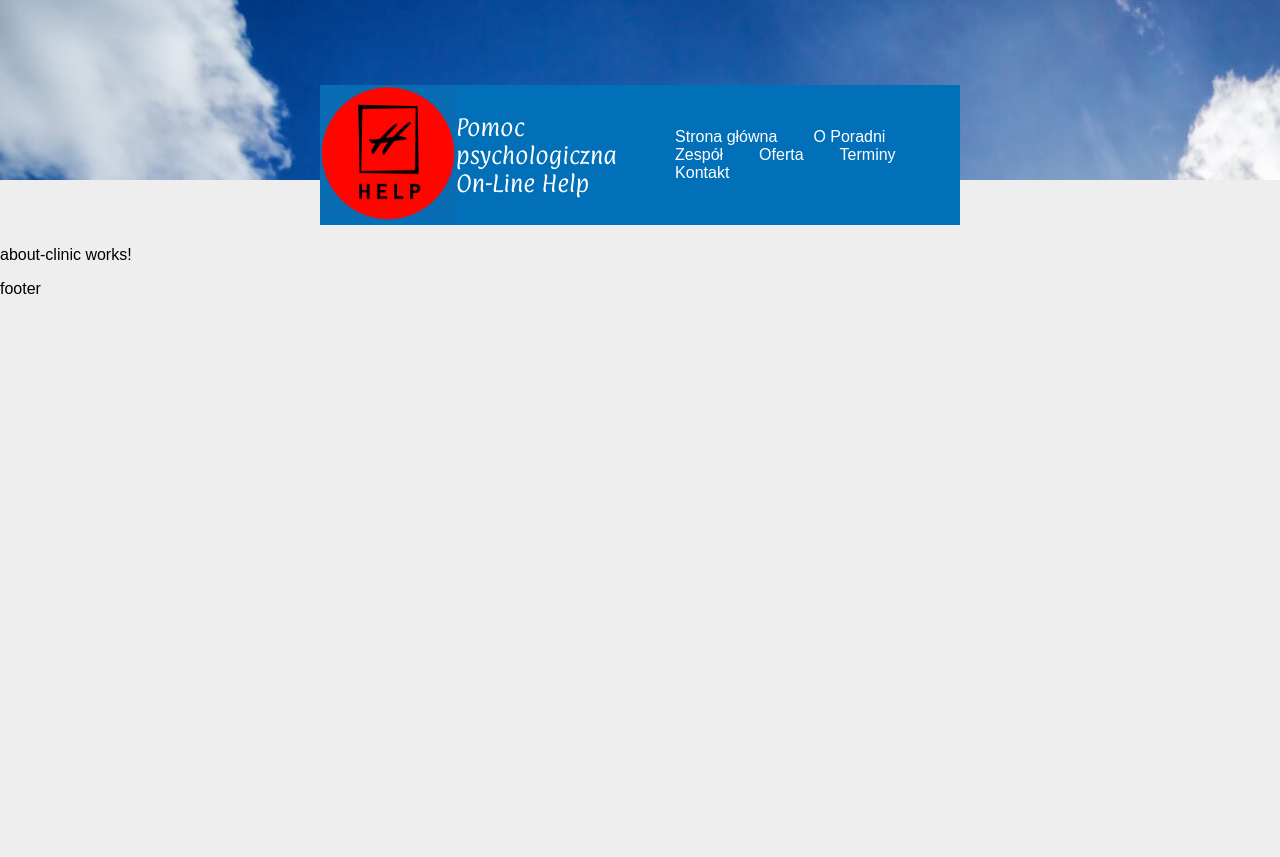
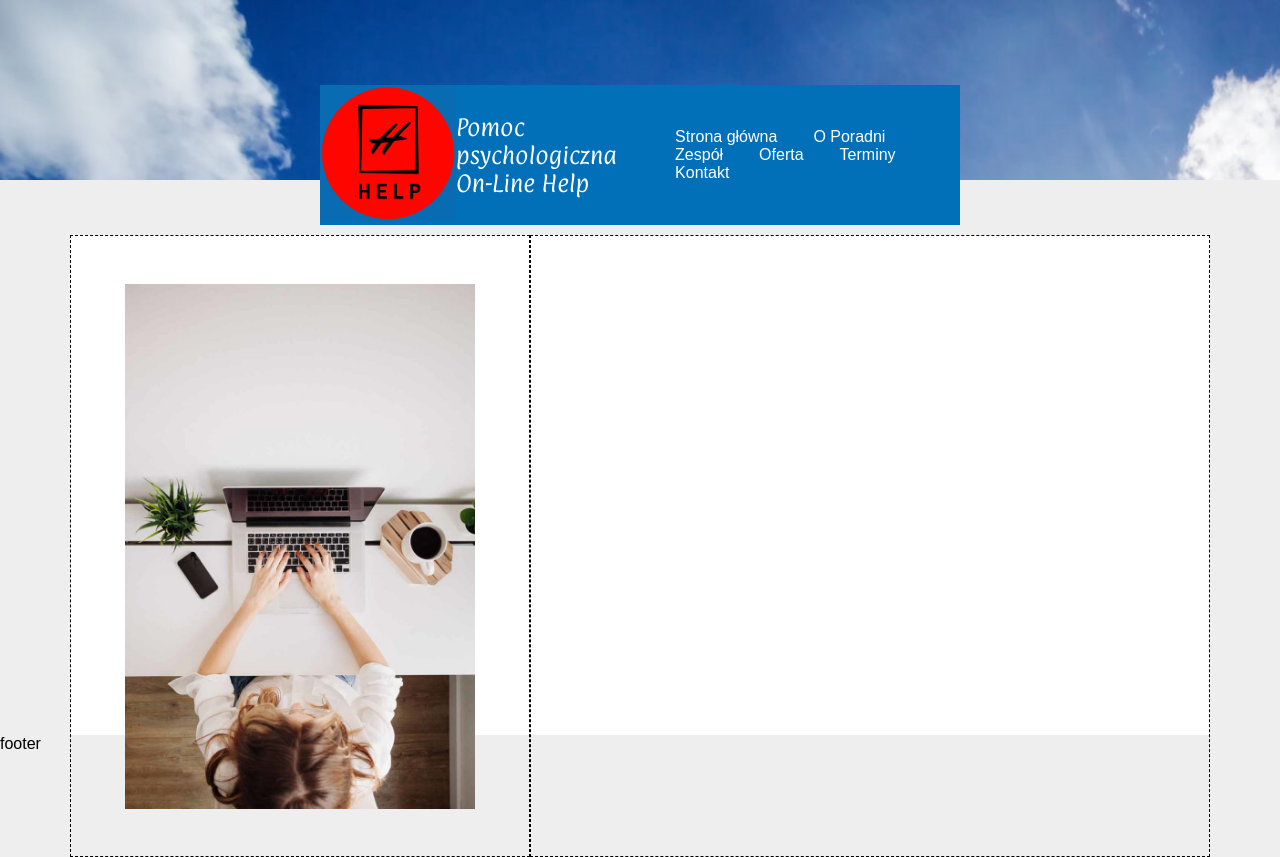
Before and after one commit to joajar/100-commits-challenge, an Angular app in the folder frontend/: page /o-poradni in a window 1280 px wide. Before the commit the page ends 800 px from the top, so only its background shows below. Built offline with nearby package versions, Linux system fonts and the light colour scheme.

Commit message:
FE feat: developed about-clinic component

```diff
--- a/frontend/src/app/content/about-clinic/about-clinic.component.html
+++ b/frontend/src/app/content/about-clinic/about-clinic.component.html
@@ -1 +1,8 @@
-<p>about-clinic works!</p>
+<div class="homeContainerOutside">
+  <div class="homeContainer">
+    <div class="outerContainer">
+      <div class="leftContainerForAboutJpg"></div>
+      <div class="rightContainer"></div>
+    </div>
+  </div>
+</div>
--- a/frontend/src/app/content/about-clinic/about-clinic.component.scss
+++ b/frontend/src/app/content/about-clinic/about-clinic.component.scss
@@ -0,0 +1,30 @@
+.homeContainerOutside {
+  display: flex;
+  justify-content: center;
+}
+.homeContainer {
+  background-color: white;
+  margin-top: 5px;
+  height: 500px;
+  width: 1140px;
+  align-items: center;
+}
+.outerContainer {
+  display: flex;
+  flex-direction: row;
+  justify-content: center;
+}
+.leftContainerForAboutJpg {
+  border: 1px dashed black;
+  background-image: url(../../../assets/images/about.jpg);
+  background-size: 350px;
+  background-repeat: no-repeat;
+  background-position: center;
+  width: 460px;
+  height: 620px;
+}
+.rightContainer {
+  border: 1px dashed black;
+  width: 680px;
+  height: 620px;
+}
--- a/frontend/src/app/content/home/home.component.scss
+++ b/frontend/src/app/content/home/home.component.scss
@@ -7,7 +7,7 @@
     background-color: white;
     margin-top: 5px;
     height: 500px;
-    width: 50%;
+    width: 1140px;
     justify-content: left;
     align-items: center;
 }
```
Also changed, not shown: frontend/src/assets/images/about.jpg (added).
